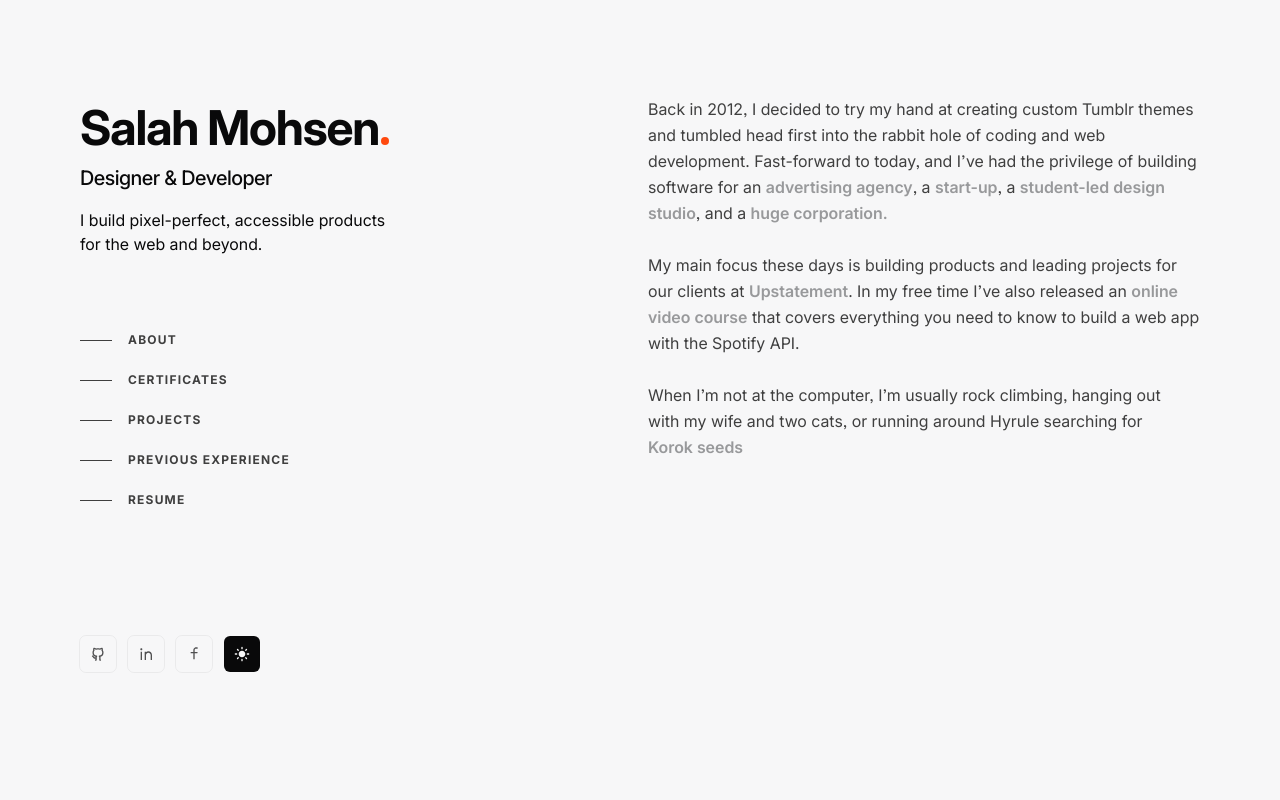
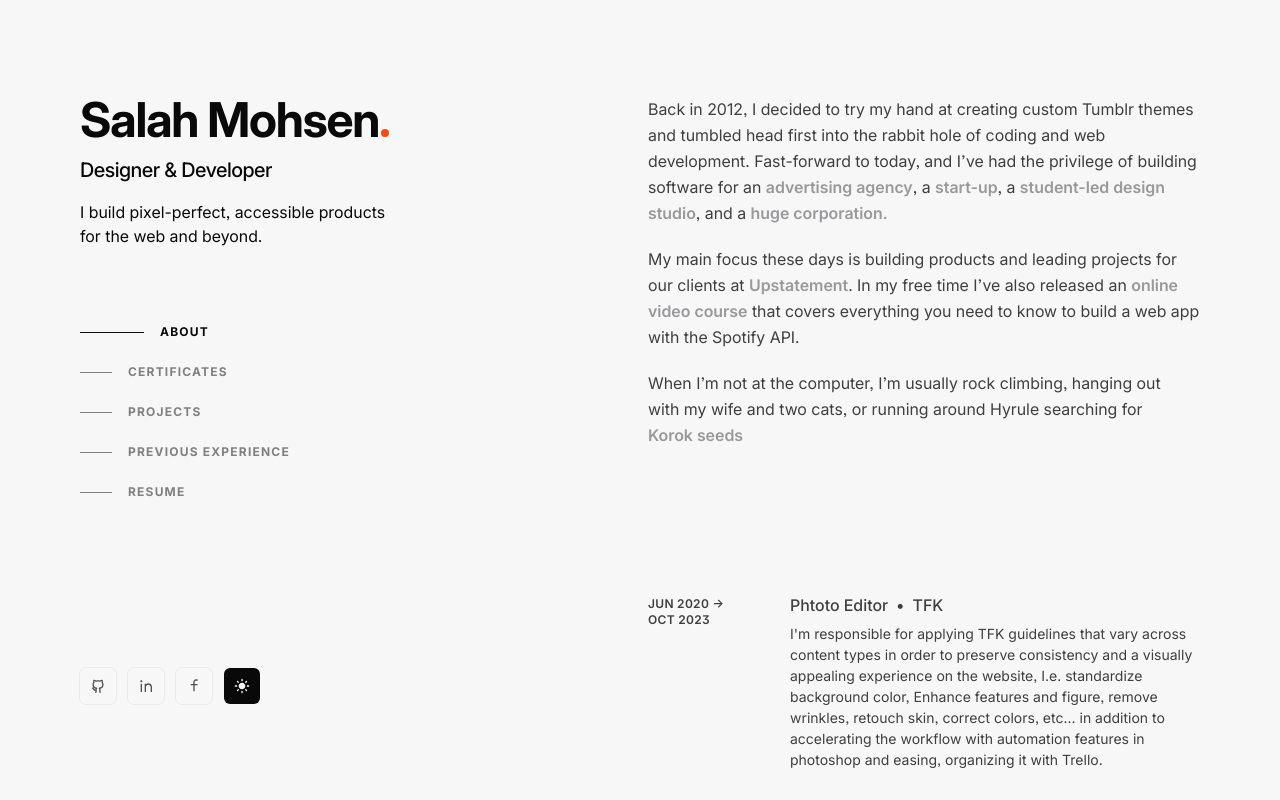
Before and after one commit to salahmohsen/portfolio, a Next.js app: page / in a window 1280 px wide. Shown: the top 800 px of the page. Built offline with nearby package versions, Linux system fonts and the light colour scheme.

Commit message:
fix nav, fix sticky left section, enhance structure, and add experience section

```diff
--- a/app/components/common/navItem.jsx
+++ /dev/null
@@ -1,23 +0,0 @@
-"use client";
-
-const NavItem = ({ name }) => {
-  const link =
-    typeof name === "string"
-      ? `#${name.replace(/\s/g, "").toLowerCase()}`
-      : name[1];
-
-  const nameText = typeof name === "string" ? name : name[0];
-
-  return (
-    <li>
-      <a className=" group flex items-center py-3" href={link}>
-        <span className="mr-4 h-px w-8 bg-lightFaded transition-all duration-200 ease-in-out group-hover:w-16 group-hover:bg-night group-focus-visible:w-16 group-focus-visible:bg-night dark:group-hover:bg-light dark:group-focus-visible:bg-light"></span>
-        <span className="text-xs font-bold uppercase tracking-widest text-lightFaded  group-hover:text-night group-focus-visible:text-night dark:text-nightFaded dark:group-hover:text-light dark:group-focus-visible:text-light ">
-          {nameText}
-        </span>
-      </a>
-    </li>
-  );
-};
-
-export default NavItem;
--- a/app/components/common/section.jsx
+++ /dev/null
@@ -1,15 +0,0 @@
-const Section = ({ name, children }) => {
-  const id = name.replace(/\s/g, "").toLowerCase();
-  return (
-    <>
-      <div className=" sticky top-2 -ml-4 mb-10 flex h-10 w-screen items-center justify-between bg-night/15 px-1 pl-4 backdrop-blur-3xl dark:border-nightFaded  lg:hidden ">
-        <p className="font-bold">{name}</p>
-      </div>
-      <section id={id} className="scroll-mt-24">
-        {children}
-      </section>
-    </>
-  );
-};
-
-export default Section;
--- a/app/components/sections/experience/experienceItem.jsx
+++ b/app/components/sections/experience/experienceItem.jsx
@@ -1,5 +1,24 @@
 const ExperienceItem = ({ company, title, duration, description, skills }) => {
-  return <div></div>;
+  return (
+    <li className="mb-12">
+      <div className=" group relative grid pb-1 sm:grid-cols-8 sm:gap-8 md:gap-4 lg:hover:!opacity-100 lg:group-hover/list:opacity-50">
+        <div className="absolute -inset-4 -z-10 hidden rounded-md lg:-inset-x-6 lg:block lg:group-hover:bg-night lg:group-hover:drop-shadow-lg"></div>
+        <header className=" mt-1 text-xs font-semibold uppercase tracking-wide sm:col-span-2 lg:group-hover:text-light">
+          {duration}
+        </header>
+        <div className="sm:col-span-6">
+          <h3 className="mb-2 inline-flex items-baseline gap-2 font-medium leading-tight lg:group-hover:text-light">
+            <span>{title}</span>
+            <span>•</span>
+            <span>{company}</span>
+          </h3>
+          <p className="text-sm leading-normal lg:group-hover:text-light">
+            {description}
+          </p>
+        </div>
+      </div>
+    </li>
+  );
 };
 
 export default ExperienceItem;
--- /dev/null
+++ b/app/components/sections/nav/nav.jsx
@@ -0,0 +1,26 @@
+"use client";
+
+import { useState } from "react";
+import NavItem from "./navItem";
+import { Data_Sections } from "@/app/data/data";
+
+const Nav = () => {
+  const [selected, setSelected] = useState("about");
+
+  return (
+    <nav className="hidden lg:block" aria-label="In-page jump links">
+      <ul className="mt-16 w-max">
+        {Data_Sections.map((el) => (
+          <NavItem
+            name={el}
+            key={el}
+            selected={selected}
+            setSelected={setSelected}
+          />
+        ))}
+      </ul>
+    </nav>
+  );
+};
+
+export default Nav;
--- /dev/null
+++ b/app/components/sections/nav/navItem.jsx
@@ -0,0 +1,26 @@
+"use client";
+
+const NavItem = ({ name, selected, setSelected }) => {
+  const link =
+    typeof name === "string"
+      ? `#${name.replace(/\s/g, "").toLowerCase()}`
+      : name[1];
+
+  const nameText = typeof name === "string" ? name : name[0];
+  return (
+    <li onClick={() => setSelected(typeof name === "string" ? name : selected)}>
+      <a className={`group flex items-center py-3`} href={link}>
+        <span
+          className={`${selected === nameText ? "w-16 bg-night dark:bg-light" : "w-8 bg-night/50 dark:bg-light/50"} mr-4 h-px   transition-all duration-200 ease-in-out group-hover:w-16 group-hover:bg-night group-focus-visible:w-16 group-focus-visible:bg-night dark:group-hover:bg-light dark:group-focus-visible:bg-light`}
+        ></span>
+        <span
+          className={`${selected === nameText ? "text-night dark:text-light" : "text-night/50 dark:text-light/50"} text-xs font-bold uppercase tracking-widest group-hover:text-night group-focus-visible:text-night dark:text-nightFaded dark:group-hover:text-light dark:group-focus-visible:text-light`}
+        >
+          {nameText}
+        </span>
+      </a>
+    </li>
+  );
+};
+
+export default NavItem;
--- a/app/components/sections/profile/profile.jsx
+++ b/app/components/sections/profile/profile.jsx
@@ -1,17 +1,17 @@
+import { profileDescription, profileName, profileTitle } from "@/app/data/data";
+
 const Profile = () => {
   return (
     <>
       <h1 className="flex items-baseline text-4xl font-bold tracking-tight sm:text-5xl">
-        <a href="/">
-          <span>Salah Mohsen</span>
-        </a>
+        <a href="/">{profileName}</a>
         <span className="ml-0.5 aspect-square h-2 rounded-full bg-orange"></span>
       </h1>
       <h2 className="mt-3 text-lg font-medium tracking-tight sm:text-xl">
-        Designer & Developer
+        {profileTitle}
       </h2>
       <p className="mt-4 max-w-xs leading-normal dark:text-nightFaded">
-        I build pixel-perfect, accessible products for the web and beyond.
+        {profileDescription}
       </p>
     </>
   );
--- /dev/null
+++ b/app/components/sections/section.jsx
@@ -0,0 +1,18 @@
+const Section = ({ name, children }) => {
+  const id = name.replace(/\s/g, "").toLowerCase();
+  return (
+    <section
+      id={id}
+      className={`mb-16 scroll-mt-16 md:mb-24 lg:mb-36 lg:scroll-mt-24`}
+    >
+      <div className="sticky top-0 -ml-4 mb-4 flex h-10 w-screen items-center justify-between bg-light/15 px-1 pl-4 backdrop-blur-md dark:border-nightFaded dark:bg-night/15 sm:-ml-8 sm:pl-8 lg:sr-only lg:top-auto lg:opacity-0 ">
+        <p className="text-sm font-bold uppercase tracking-widest lg:sr-only">
+          {name}
+        </p>
+      </div>
+      {children}
+    </section>
+  );
+};
+
+export default Section;
--- a/app/data/data.jsx
+++ b/app/data/data.jsx
@@ -1,4 +1,9 @@
 import ExternalLink from "../components/common/externalLink";
+
+export const profileName = "Salah Mohsen";
+export const profileTitle = "Designer & Developer";
+export const profileDescription =
+  "I build pixel-perfect, accessible products for the web and beyond.";
 
 export const Data_Sections = [
   "about",
@@ -11,25 +16,28 @@ export const Data_Sections = [
 export const Data_About = () => {
   return (
     <>
+      <p className="mb-5">
         Back in 2012, I decided to try my hand at creating custom Tumblr themes
-      and tumbled head first into the rabbit hole of coding and web development.
-      Fast-forward to today, and I’ve had the privilege of building software for
-      an {<ExternalLink url="#">advertising agency</ExternalLink>}, a{" "}
+        and tumbled head first into the rabbit hole of coding and web
+        development. Fast-forward to today, and I’ve had the privilege of
+        building software for an{" "}
+        {<ExternalLink url="#">advertising agency</ExternalLink>}, a{" "}
         {<ExternalLink url="#">start-up</ExternalLink>}, a{" "}
         {<ExternalLink url="#">student-led design studio</ExternalLink>}, and a{" "}
         {<ExternalLink url="#">huge corporation.</ExternalLink>}
-      <br />
-      <br />
-      My main focus these days is building products and leading projects for our
-      clients at {<ExternalLink url="#">Upstatement</ExternalLink>}. In my free
-      time I’ve also released an{" "}
+      </p>
+      <p className="mb-5">
+        My main focus these days is building products and leading projects for
+        our clients at {<ExternalLink url="#">Upstatement</ExternalLink>}. In my
+        free time I’ve also released an{" "}
         {<ExternalLink url="#">online video course</ExternalLink>} that covers
         everything you need to know to build a web app with the Spotify API.
-      <br />
-      <br />
-      When I’m not at the computer, I’m usually rock climbing, hanging out with
-      my wife and two cats, or running around Hyrule searching for{" "}
+      </p>
+      <p className="mb-5">
+        When I’m not at the computer, I’m usually rock climbing, hanging out
+        with my wife and two cats, or running around Hyrule searching for{" "}
         {<ExternalLink url="#">Korok seeds</ExternalLink>}
+      </p>
     </>
   );
 };
@@ -38,17 +46,17 @@ export const Data_experience = [
   {
     id: "1",
     company: "TFK",
-    title: "Phtoto Editor - Part Time",
-    duration: "Jun 2020 - Oct 2023",
+    title: "Phtoto Editor",
+    duration: "Jun 2020 -> Oct 2023",
     description:
       "I'm responsible for applying TFK guidelines that vary across content types in order to preserve consistency and a visually appealing experience on the website, I.e. standardize background color, Enhance features and figure, remove wrinkles, retouch skin, correct colors, etc... in addition to accelerating the workflow with automation features in photoshop and easing, organizing it with Trello.",
     skills: "",
   },
   {
     id: "2",
-    company: "Meyle+Müller GmbH+Co. KG",
+    company: "Meyle+Müller",
     title: "Photo Editor",
-    duration: "Sep 2019 - Apr 2020",
+    duration: "Sep 2019 -> Apr 2020",
     description:
       "I was responsible to retouch, and color-correct product images for many brands like BOSS, BOSCH, Detlev Louis, etc... and facilitating communication between the Bulgaria office and Cairo office in addition to providing supervision and guidance to my team and achieving over 300% increase in our production per day.",
     skills: "",
@@ -57,28 +65,10 @@ export const Data_experience = [
     id: "3",
     company: "Freelance",
     title: "Photographer & Retoucher",
-    duration: "Jan 2014 - Jan 2019",
+    duration: "Jan 2014 -> Jan 2019",
     description: `In the past few years, I shot more than 150 events mainly weddings and pre-wedding photo sessions. The challenges I've faced during this experience sharpened my photography skills and accumulated a deep understanding of the medium; my eyes became a more detail-oriented and efficient producer of excellent compositions, I've acquired professional skills dealing with a variety of lighting conditions and sophisticated skills in post-processing field, in addition to solid soft skills that helped me directing my photography and get through a lot of stressful situations.
 
       I've also published a story titled "Me and the Moulid or a self-portrait through others" on MadaMasr in 2019 and participated in the Shawkan photography and reached the shortlist of competition in the photojournalism category in 2016 with a photo titled "The land protests".`,
     skills: "",
   },
-  {
-    id: "4",
-    company: "3D Khaled Fathy Studio",
-    title: "Photo Editor",
-    duration: "2015 - 2016",
-    description:
-      "I was responsible to retouch, color correct, and manipulating indoor wedding shots to make them outdoor shots.",
-    skills: "",
-  },
-  {
-    id: "5",
-    company: "El-Sa'dany Studio",
-    title: "Photographer & Photo Editor",
-    duration: "2013 - 2015",
-    description:
-      "I was handling studio equipment including cameras, lights, and printers, in addition to post-processing, and delivering photos to customers in a timely manner.",
-    skills: "",
-  },
 ];
--- a/app/layout.js
+++ b/app/layout.js
@@ -27,9 +27,9 @@ export default function RootLayout({ children }) {
           }
         >
           <ThemeProvider attribute="class" defaultTheme="system" enableSystem>
-            <main className="container mx-auto min-h-screen max-w-screen-xl">
+            <div className="container mx-auto min-h-screen max-w-screen-xl py-24  lg:py-0">
               {children}
-            </main>
+            </div>
           </ThemeProvider>
         </body>
       </html>
--- a/app/page.js
+++ b/app/page.js
@@ -1,44 +1,40 @@
-import { Data_Sections, Data_About, Data_experience } from "./data/data";
+import { Data_About, Data_experience } from "./data/data";
 import { ThemeSwitcher } from "./components/common/buttons/mobileThemeSwitcher";
 import LightswitchButton from "./components/common/buttons/lightSwitchButton";
 import SocialMediaButton from "./components/common/buttons/socialMediaButton";
-import NavItem from "./components/common/navItem";
 import ExperienceItem from "./components/sections/experience/experienceItem";
-import Section from "./components/common/section";
+import Section from "./components/sections/section";
 import Profile from "./components/sections/profile/profile";
+import Nav from "./components/sections/nav/nav";
 
 export default function Home() {
   return (
-    <div className="relative lg:flex lg:justify-between lg:gap-4 ">
-      <div className="fixed -left-12 top-5 z-10 flex w-full justify-end sm:-left-12 lg:hidden">
+    <div className="lg:flex lg:justify-between lg:gap-4">
+      <div className="fixed -left-12 top-3 z-10 flex w-full justify-end sm:-left-12 lg:hidden">
         <ThemeSwitcher />
       </div>
-      <header className="flex flex-col justify-between pt-10 lg:sticky lg:top-0 lg:h-screen lg:w-1/2 lg:py-24">
-        <div className="mt-2">
+      <header className="lg:sticky lg:top-0 lg:flex lg:max-h-screen lg:w-1/2 lg:flex-col lg:justify-between lg:py-24">
+        <div>
           <Profile />
-          <nav className="hidden lg:block" aria-label="In-page jump links">
-            <ul className="mt-16 w-max">
-              {Data_Sections.map((el) => (
-                <NavItem name={el} key={el} />
-              ))}
-            </ul>
-          </nav>
+          <Nav />
         </div>
-        <ul className="my-8 flex items-center gap-3" aria-label="Social media">
+        <ul className="mt-8 flex items-center gap-3" aria-label="Social media">
           <SocialMediaButton socialmedia="github" username="salahmohsen" />
           <SocialMediaButton socialmedia="linkedin" username="salahmohsen" />
           <SocialMediaButton socialmedia="facebook" username="iSalahMohsen" />
           <LightswitchButton />
         </ul>
       </header>
-      <div
-        className="flex flex-col justify-between gap-36 text-lightFaded dark:text-nightFaded lg:mb-36 lg:h-screen lg:w-1/2 lg:py-24"
+      <main
+        className="pt-24 text-lightFaded dark:text-nightFaded lg:mb-36 lg:w-1/2 lg:py-24"
         id="container"
       >
         <Section name="About">
           <Data_About />
         </Section>
         <Section name="Previous Experience">
+          <div>
+            <ol className="group/list">
               {Data_experience.map((el) => (
                 <ExperienceItem
                   key={el.id}
@@ -49,8 +45,10 @@ export default function Home() {
                   skills={el.skills}
                 />
               ))}
+            </ol>
+          </div>
         </Section>
-      </div>
+      </main>
     </div>
   );
 }
```
Lines whose indentation alone changed are shown as unchanged.
